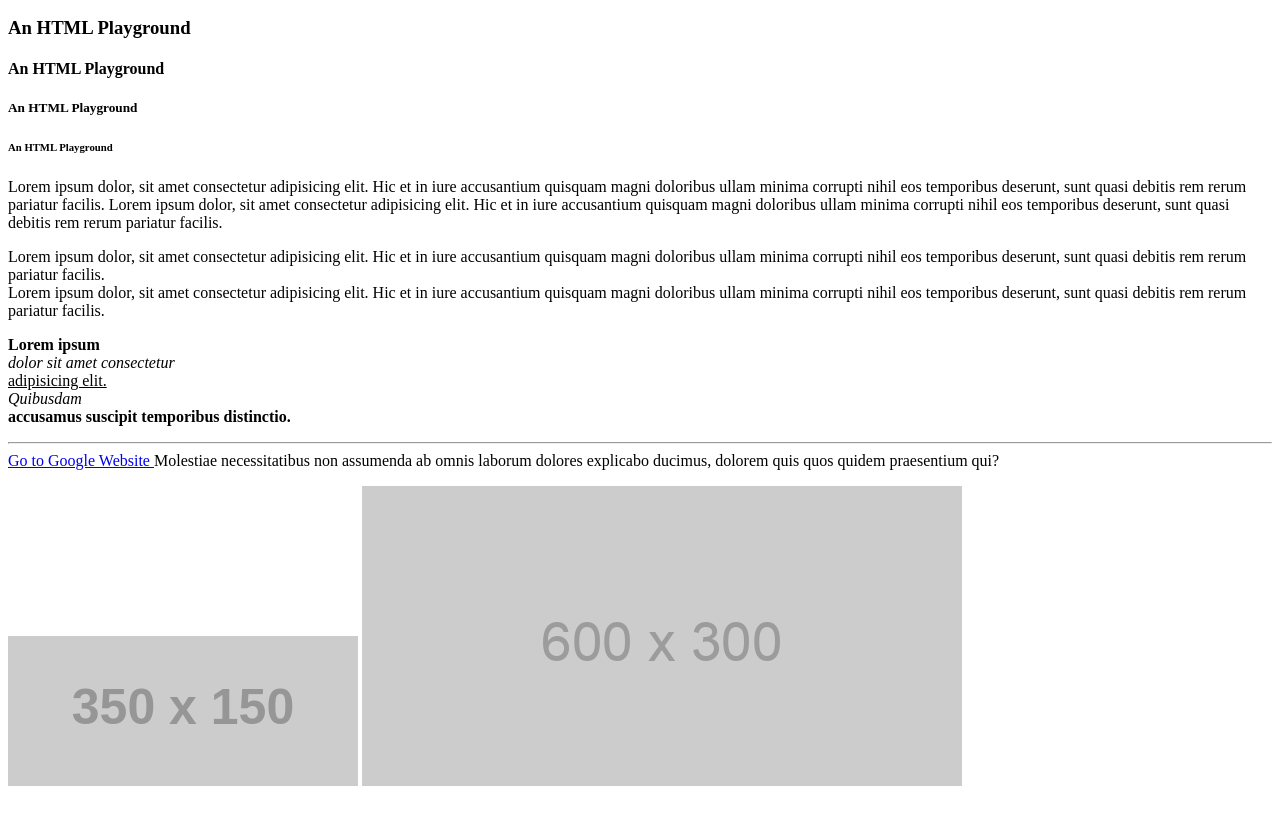
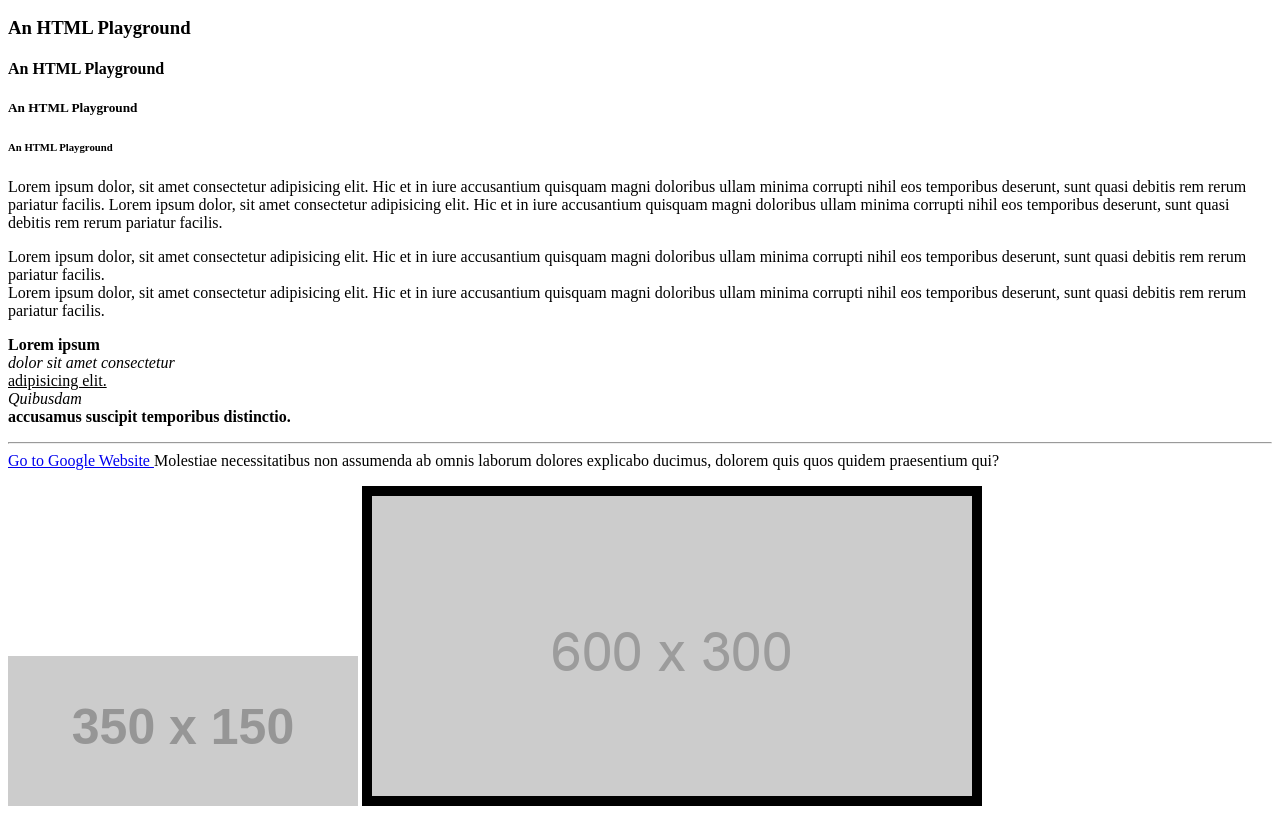
Before and after one commit to VasilGrdzelishvili/Applications.ge, a plain HTML site: page HTML&CSS/Homework_1-HTML_Tutorial-How_to_Make_a_Super_Simple_Website/index.html in a window 1280 px wide. Shown: the part 110-928 px from the top of the page. Drawn offline with Linux system fonts and the light colour scheme; placeholder pictures from the web are drawn by us.

Commit message:
added border attribute to img tag

```diff
--- a/HTML&CSS/Homework_1-HTML_Tutorial-How_to_Make_a_Super_Simple_Website/index.html
+++ b/HTML&CSS/Homework_1-HTML_Tutorial-How_to_Make_a_Super_Simple_Website/index.html
@@ -41,6 +41,6 @@
         ducimus, dolorem quis quos quidem praesentium qui?
     </p>
     <img src="http://via.placeholder.com/350x150" alt="350x150 image">
-    <img src="600x300.png" alt="600x300 image">
+    <img src="600x300.png" alt="600x300 image" border="10">
   </body>
 </html>
```
